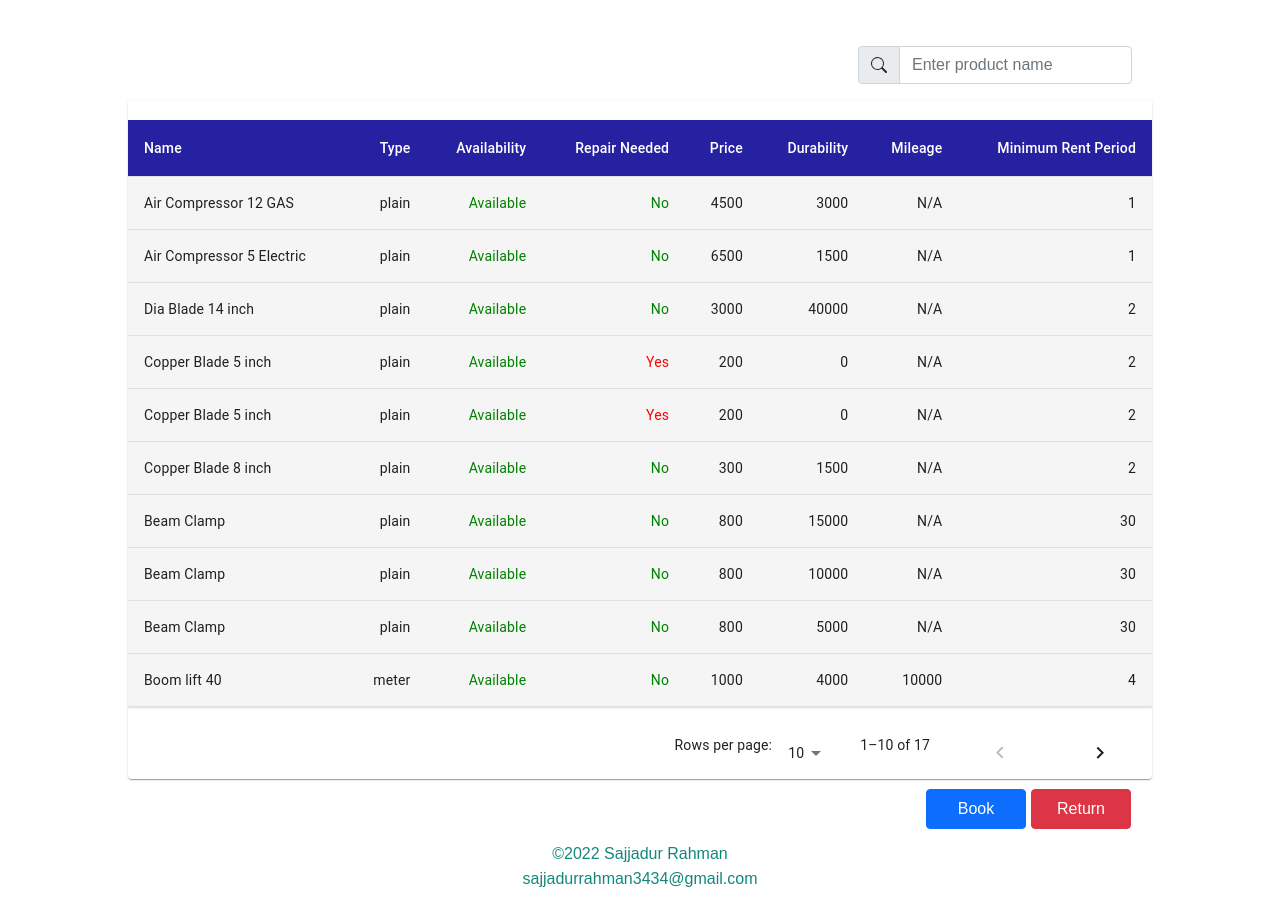
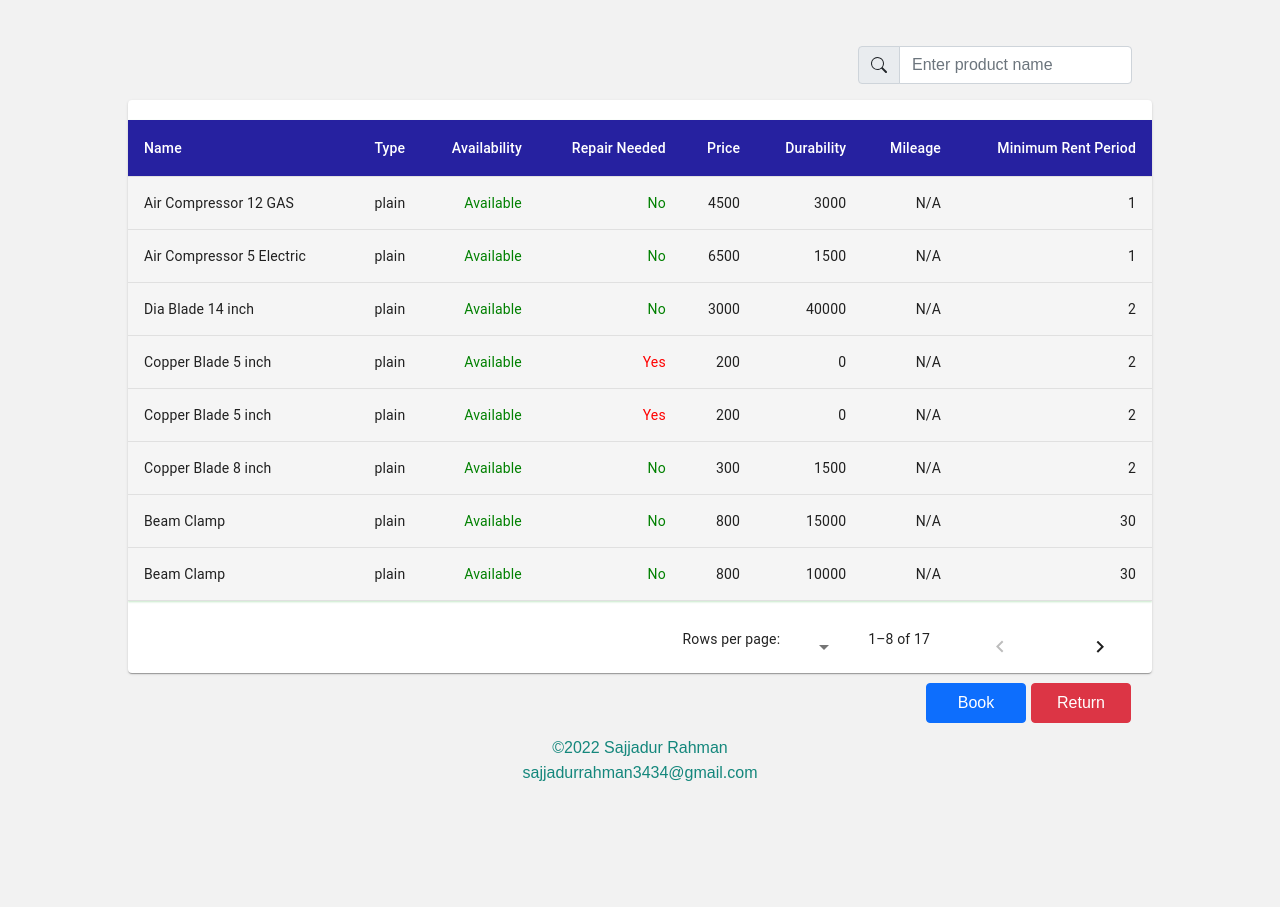
Before and after one commit to sajjad355/Next-Rental-software, a React (Create React App) app: page / in a window 1280 px wide. After the commit the page ends 801 px from the top, so only its background shows below. Built offline with nearby package versions, Linux system fonts and the light colour scheme.

Commit message:
Design Fixed

```diff
--- a/src/asset/css/style.css
+++ b/src/asset/css/style.css
@@ -1,3 +1,6 @@
+body{
+    background: rgb(242, 242, 242)!important;
+}
 .click:hover {
     transform: scale(0.9);
     transition-duration: 0.5s;
--- a/src/components/TableView/ProductTable.js
+++ b/src/components/TableView/ProductTable.js
@@ -18,7 +18,7 @@ const ProductTable = () => {
     );
 
     const [page, setPage] = React.useState(0);
-    const [rowsPerPage, setRowsPerPage] = React.useState(10);
+    const [rowsPerPage, setRowsPerPage] = React.useState(8);
 
     const handleChangePage = (event, newPage) => {
         setPage(newPage);
@@ -137,7 +137,7 @@ const ProductTable = () => {
                     </Table>
                 </TableContainer>
                 <TablePagination
-                    rowsPerPageOptions={[10, 20, 30]}
+                    rowsPerPageOptions={[5, 10, 20]}
                     component="div"
                     count={products.length}
                     rowsPerPage={rowsPerPage}
```
